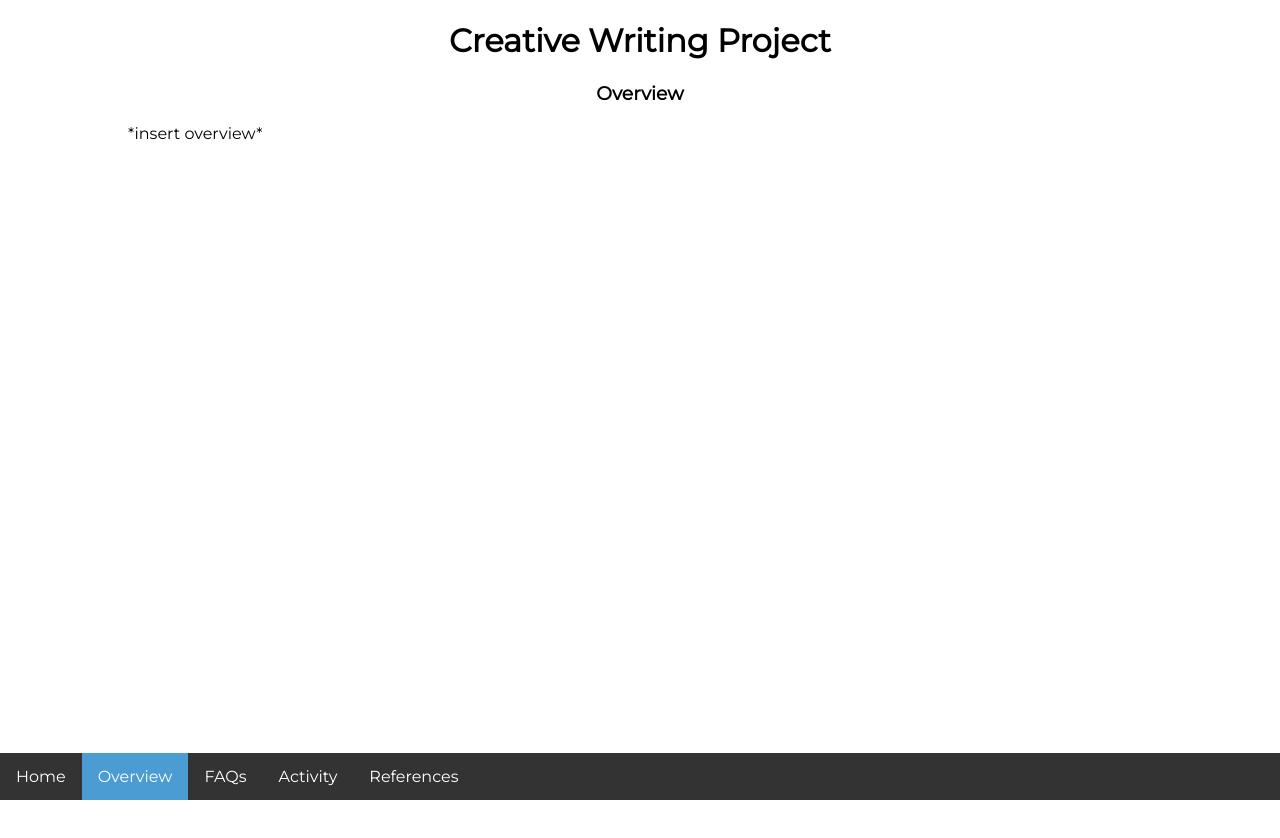
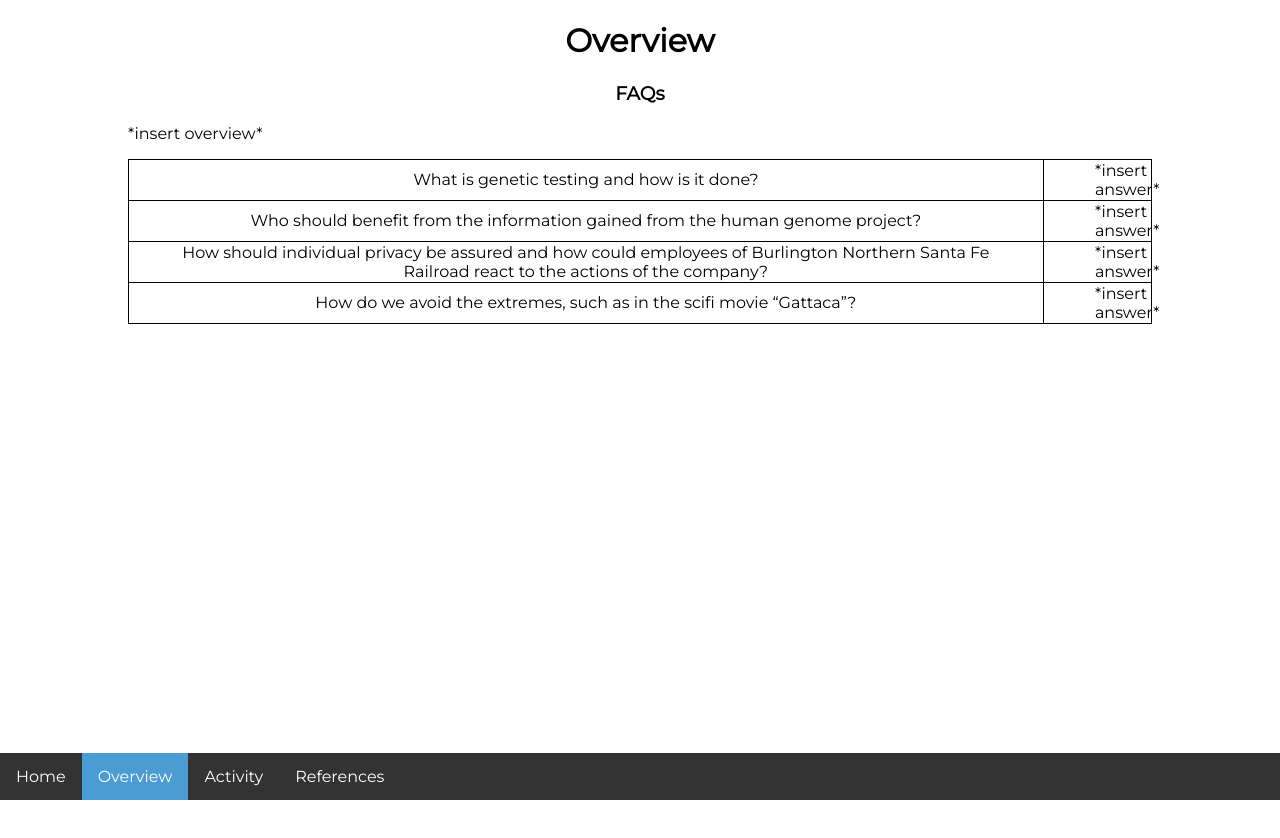
Before and after one commit to katiecha/molecular-biology-and-genetics, a plain HTML site: page overview.html in a window 1280 px wide. Shown: the top 838 px of the page. Drawn offline with Linux system fonts and the light colour scheme.

Commit message:
new updates

```diff
--- a/overview.html
+++ b/overview.html
@@ -13,7 +13,6 @@
         <ul>
             <li><a href="home.html">Home</a></li>
             <li><a class="active" href="overview.html">Overview</a></li>
-            <li><a href="faqs.html">FAQs</a></li>
             <li><a href="activity.html">Activity</a></li>
             <li><a href="references.html">References</a></li>
 
@@ -21,11 +20,31 @@
 
         <div style="padding-left: 10%;padding-right: 10%;background-color:#ffffff;height:1500px;">
             <!-- STEP 3: Put your name here -->
-            <h1>Creative Writing Project</h1>
+            <h1>Overview</h1>
 
-            <h3>Overview</h3>
+            <h3>FAQs</h3>
             <p>*insert overview*
             </p>
+
+            <table>
+                <tr>
+                    <th>What is genetic testing and how is it done?</th>
+                    <th>*insert answer*</th>
+                </tr>
+                <!-- add row here -->
+                <tr>
+                    <th>Who should benefit from the information gained from the human genome project?</th>
+                    <th>*insert answer*</th>
+                </tr>
+                <tr>
+                    <th>How should individual privacy be assured and how could employees of Burlington Northern Santa Fe Railroad react to the actions of the company?</th>
+                    <th>*insert answer*</th>
+                </tr>
+                <tr>
+                    <th>How do we avoid the extremes, such as in the scifi movie “Gattaca”?</th>
+                    <th>*insert answer*</th>
+                </tr>
+            </table>
 
             <div id="footer">
             </div>
```
Also changed, not shown: activity.html (+2 -3 lines), faqs.html (deleted, +0 -34 lines), home.html (+1 -7 lines), references.html (+6 -3 lines).
